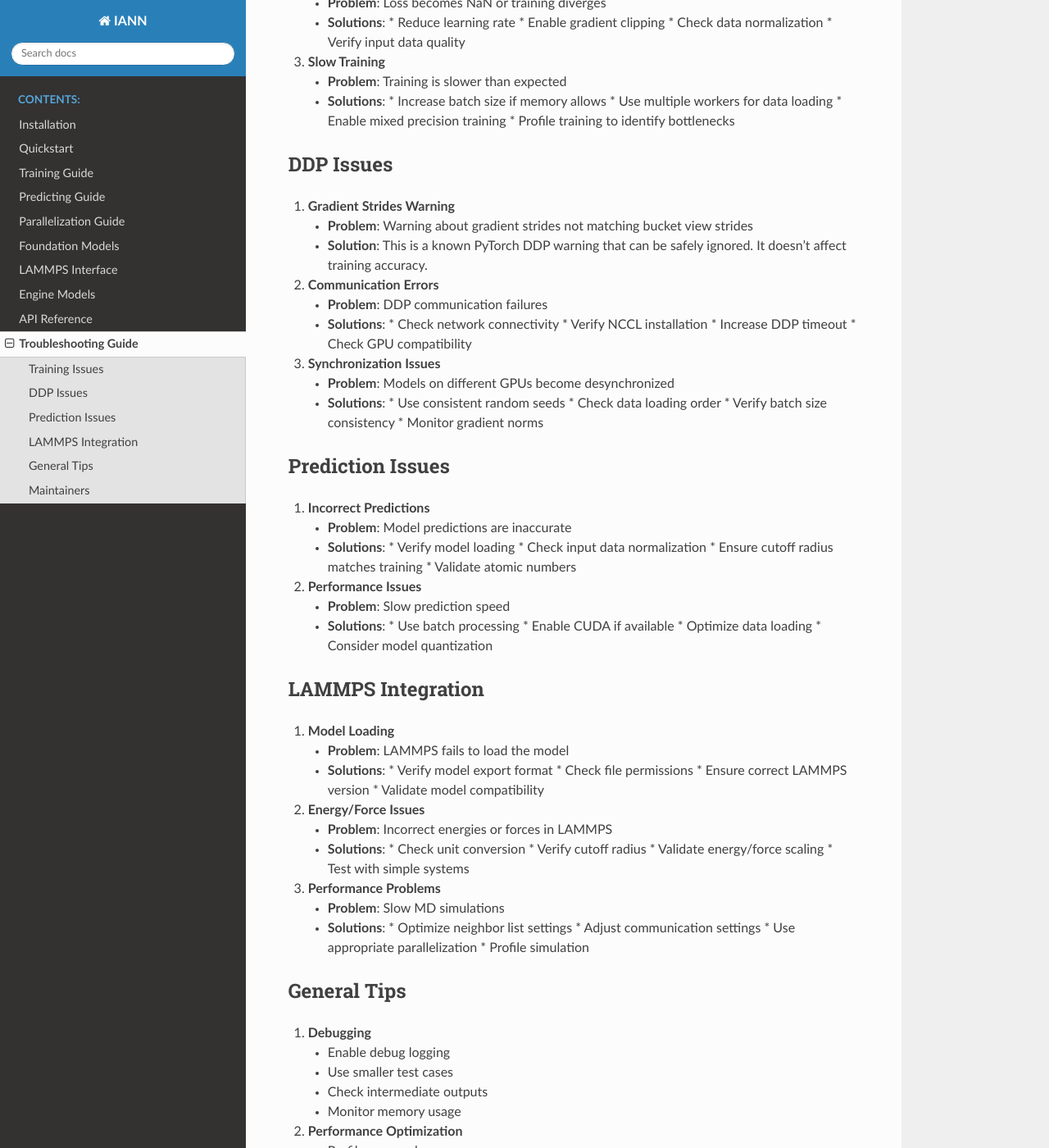
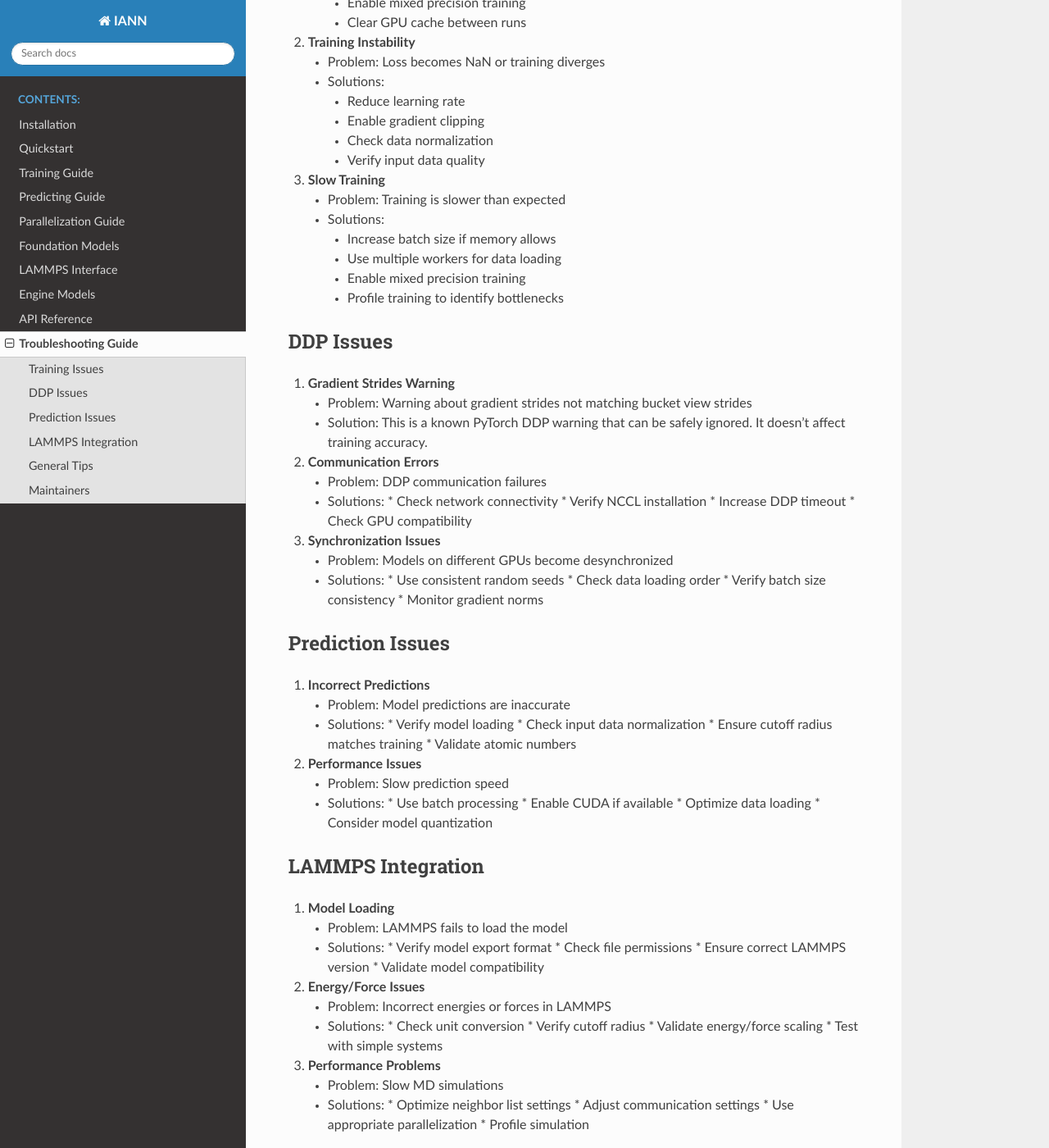
Before and after one commit to changzhiai/IANN, a Sphinx documentation site: the page built from docs/source/troubleshooting.rst, in a window 1280 px wide and 1400 px high, scrolled down 392 px. Shown: the whole window at 82% size. Built offline with Sphinx 7.4.7 and the Read the Docs theme 3.1.0, drawn with Linux system fonts in a browser that asks for light colours; some of the changed text lies outside the part shown.

Commit message:
Update documentation

```diff
--- a/docs/source/api.rst
+++ b/docs/source/api.rst
@@ -86,7 +86,7 @@ Calculators
 Trainer
 ------
 
-.. automodule:: iann.trainer.train.Trainer
+.. automodule:: iann.trainer.trainer.Trainer
    :members:
    :undoc-members:
    :show-inheritance:
@@ -94,7 +94,7 @@ Trainer
 Plugins
 ------
 
-.. automodule:: iann.converter.LAMMPSModelWrapper
+.. automodule:: iann.plugins.converter.LAMMPSModelWrapper
    :members:
    :undoc-members:
    :show-inheritance:
--- a/docs/source/troubleshooting.rst
+++ b/docs/source/troubleshooting.rst
@@ -8,8 +8,9 @@ Training Issues
 
 1. **Memory Issues**
 
-   * **Problem**: Out of Memory (OOM) errors during training
-   * **Solutions**:
+   * Problem: Out of Memory (OOM) errors during training
+   * Solutions:
+
      * Reduce batch size
      * Use gradient checkpointing
      * Enable mixed precision training
@@ -17,8 +18,9 @@ Training Issues
 
 2. **Training Instability**
 
-   * **Problem**: Loss becomes NaN or training diverges
-   * **Solutions**:
+   * Problem: Loss becomes NaN or training diverges
+   * Solutions:
+
      * Reduce learning rate
      * Enable gradient clipping
      * Check data normalization
@@ -26,8 +28,9 @@ Training Issues
 
 3. **Slow Training**
 
-   * **Problem**: Training is slower than expected
-   * **Solutions**:
+   * Problem: Training is slower than expected
+   * Solutions:
+
      * Increase batch size if memory allows
      * Use multiple workers for data loading
      * Enable mixed precision training
@@ -38,13 +41,13 @@ DDP Issues
 
 1. **Gradient Strides Warning**
 
-   * **Problem**: Warning about gradient strides not matching bucket view strides
-   * **Solution**: This is a known PyTorch DDP warning that can be safely ignored. It doesn't affect training accuracy.
+   * Problem: Warning about gradient strides not matching bucket view strides
+   * Solution: This is a known PyTorch DDP warning that can be safely ignored. It doesn't affect training accuracy.
 
 2. **Communication Errors**
 
-   * **Problem**: DDP communication failures
-   * **Solutions**:
+   * Problem: DDP communication failures
+   * Solutions:
      * Check network connectivity
      * Verify NCCL installation
      * Increase DDP timeout
@@ -52,8 +55,8 @@ DDP Issues
 
 3. **Synchronization Issues**
 
-   * **Problem**: Models on different GPUs become desynchronized
-   * **Solutions**:
+   * Problem: Models on different GPUs become desynchronized
+   * Solutions:
      * Use consistent random seeds
      * Check data loading order
      * Verify batch size consistency
@@ -64,8 +67,8 @@ Prediction Issues
 
 1. **Incorrect Predictions**
 
-   * **Problem**: Model predictions are inaccurate
-   * **Solutions**:
+   * Problem: Model predictions are inaccurate
+   * Solutions:
      * Verify model loading
      * Check input data normalization
      * Ensure cutoff radius matches training
@@ -73,8 +76,8 @@ Prediction Issues
 
 2. **Performance Issues**
 
-   * **Problem**: Slow prediction speed
-   * **Solutions**:
+   * Problem: Slow prediction speed
+   * Solutions:
      * Use batch processing
      * Enable CUDA if available
      * Optimize data loading
@@ -85,8 +88,8 @@ LAMMPS Integration
 
 1. **Model Loading**
 
-   * **Problem**: LAMMPS fails to load the model
-   * **Solutions**:
+   * Problem: LAMMPS fails to load the model
+   * Solutions:
      * Verify model export format
      * Check file permissions
      * Ensure correct LAMMPS version
@@ -94,8 +97,8 @@ LAMMPS Integration
 
 2. **Energy/Force Issues**
 
-   * **Problem**: Incorrect energies or forces in LAMMPS
-   * **Solutions**:
+   * Problem: Incorrect energies or forces in LAMMPS
+   * Solutions:
      * Check unit conversion
      * Verify cutoff radius
      * Validate energy/force scaling
@@ -103,8 +106,8 @@ LAMMPS Integration
 
 3. **Performance Problems**
 
-   * **Problem**: Slow MD simulations
-   * **Solutions**:
+   * Problem: Slow MD simulations
+   * Solutions:
      * Optimize neighbor list settings
      * Adjust communication settings
      * Use appropriate parallelization
```
Also changed, not shown: docs/source/training.rst (+10 -10 lines).
